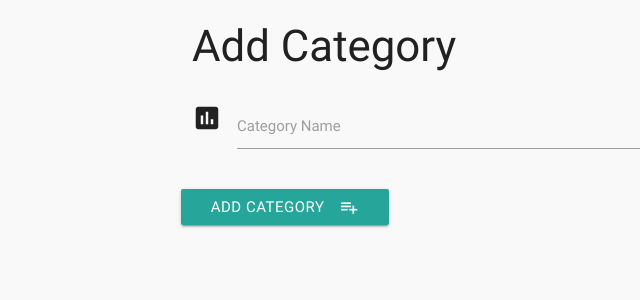
After one commit to iulianpro/task-manager, a Flask app: page /add_category in a window 1280 px wide. The commit adds this page. Shown: the top 300 px of the page, without its empty margins (0-640 px from the left). Run offline with Flask 2, Linux system fonts and the light colour scheme; some libraries are stand-ins or nearby versions.

Commit message:
Project step 13 - Add a category

```diff
--- a/app.py
+++ b/app.py
@@ -87,6 +87,18 @@ def delete_category(category_id):
     return redirect(url_for('get_categories'))
 
 
+@app.route('/insert_category', methods=['POST'])
+def insert_category():
+    category_doc = {'category_name': request.form.get('category_name')}
+    mongo.db.categories.insert_one(category_doc)
+    return redirect(url_for('get_categories'))
+
+
+@app.route('/add_category')
+def add_category():
+    return render_template('addcategory.html')
+
+
 if __name__ == '__main__':
     app.run(host=os.environ.get('IP'),
             port=int(os.environ.get('PORT')),
--- /dev/null
+++ b/templates/addcategory.html
@@ -0,0 +1,19 @@
+{% extends 'base.html'%}
+
+{% block content %}
+<h3>Add Category</h3>
+<form action="{{ url_for('insert_category') }}" method="POST" class="col s12">
+    <div class="row">
+        <div class="input-field col s12">
+            <i class="material-icons prefix">poll</i>
+            <input id="category_name" name="category_name" type="text" class="validate">
+            <label for="category_name">Category Name</label>
+        </div>
+    </div>
+    <div class="row">
+        <button class="btn waves-effect waves-light" type="submit" name="action">Add Category
+            <i class="material-icons right">playlist_add</i>
+        </button>
+    </div>
+</form>
+{% endblock %}
--- a/templates/categories.html
+++ b/templates/categories.html
@@ -18,4 +18,9 @@
 
     </ul>
 </div>
+<div class="row">
+    <a href="{{url_for('add_category')}}" class="waves-effect waves-light btn">
+        <i class="material-icons right">playlist_add</i>Add Category
+    </a>
+</div>
 {% endblock %}
```
